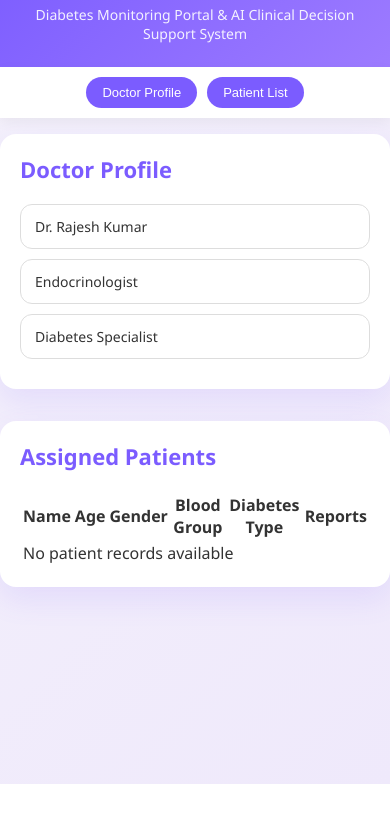
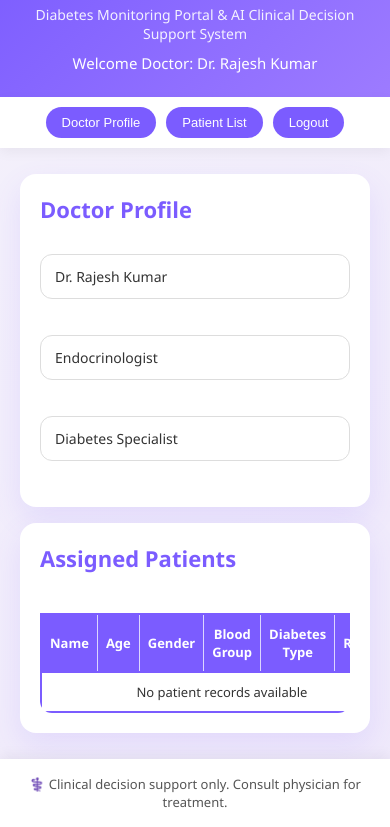
Before and after one commit to HarCode123/DiaPulse, a plain HTML site: page doctor.html in a window 390 px wide. Shown: the part 60-887 px from the top of the page. Before the commit the page ends 844 px from the top, so only its background shows below. Drawn offline with Linux system fonts and the light colour scheme.

Commit message:
Enhance doctor dashboard with responsive design
Added responsive design elements and improved layout for doctor dashboard.

```diff
--- a/doctor.html
+++ b/doctor.html
@@ -2,8 +2,10 @@
 <html lang="en">
 <head>
     <meta charset="UTF-8">
-    <title>Doctor Dashboard</title>
+    <meta name="viewport" content="width=device-width, initial-scale=1.0">
+    <title>Doctor Dashboard - DiaPulse</title>
     <link rel="stylesheet" href="style.css">
+    <link rel="stylesheet" href="design.css">
 </head>
 
 <body>
@@ -11,26 +13,31 @@
 <header>
     <h1>DiaPulse</h1>
     <p>Diabetes Monitoring Portal & AI Clinical Decision Support System</p>
+    <div id="doctorWelcome" style="margin-top: 10px; font-weight: 500; font-size: 15px;"></div>
 </header>
 
 <nav>
     <button onclick="showDoctorProfile()">Doctor Profile</button>
     <button onclick="showPatientList()">Patient List</button>
+    <button onclick="logout()">Logout</button>
 </nav>
 
-
+<div class="main-content doctor-page">
     <!-- Doctor Profile Card -->
-<section class="card">
+    <section id="doctorProfileSection" class="card">
         <h2>Doctor Profile</h2>
-
+        <div class="form-grid">
             <input value="Dr. Rajesh Kumar" disabled>
             <input value="Endocrinologist" disabled>
             <input value="Diabetes Specialist" disabled>
+        </div>
     </section>
+
     <!-- Patient List Section -->
     <section id="patientListSection" class="card hidden">
-    <h2>Patient List</h2>
+        <h2>Patient Directory</h2>
 
+        <div class="table-responsive">
             <table class="doctor-table">
                 <thead>
                     <tr>
@@ -46,12 +53,14 @@
                     <!-- JS inserts rows -->
                 </tbody>
             </table>
+        </div>
     </section>
 
-<!-- Patient Table Card -->
-<section class="card">
+    <!-- Assigned Patients Table Card -->
+    <section id="assignedPatientsSection" class="card">
         <h2>Assigned Patients</h2>
 
+        <div class="table-responsive">
             <table class="doctor-table">
                 <thead>
                     <tr>
@@ -68,8 +77,22 @@
                     <!-- JS inserts rows -->
                 </tbody>
             </table>
+        </div>
     </section>
+</div>
 
+<footer>
+    <p>⚕️ Clinical decision support only. Consult physician for treatment.</p>
+</footer>
+
+<script src="auth.js"></script>
 <script src="docjava.js"></script>
+<script>
+    const user = localStorage.getItem("loggedInUser") || "Dr. Rajesh Kumar";
+    const doctorWelcomeEl = document.getElementById("doctorWelcome");
+    if (doctorWelcomeEl) {
+        doctorWelcomeEl.innerText = `Welcome Doctor: ${user}`;
+    }
+</script>
 </body>
 </html>
```
Lines whose indentation alone changed are shown as unchanged.
